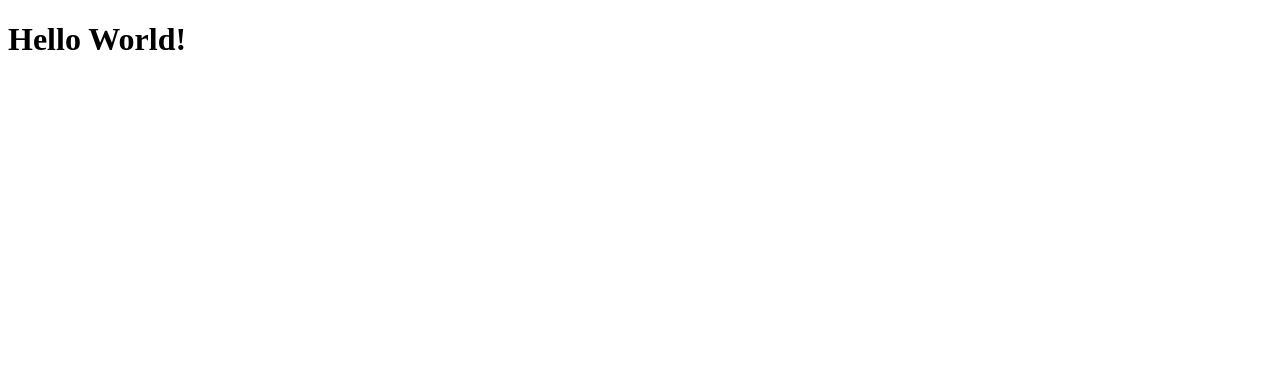
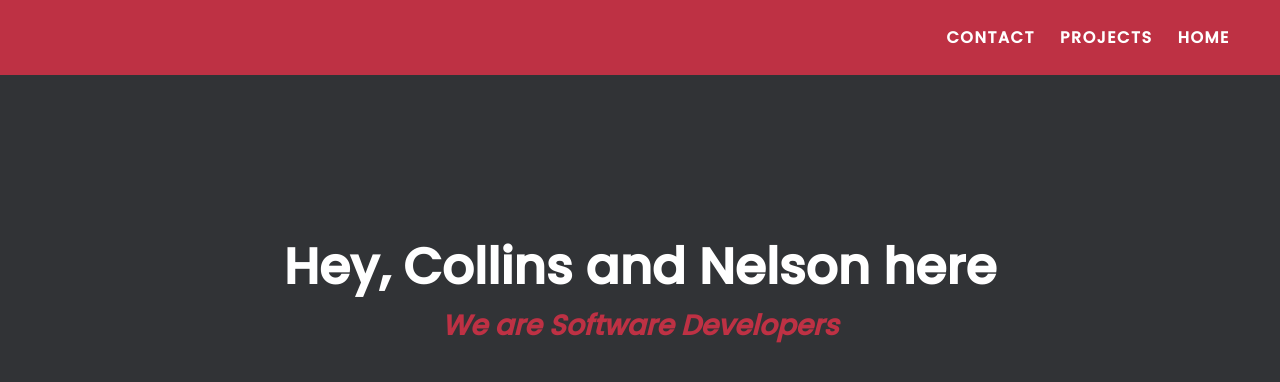
Before and after one commit to CrackedYoda/CollinsandNelson-Microverse, a plain HTML site: page index.html in a window 1280 px wide. Drawn offline with Linux system fonts and the light colour scheme; a web font is replaced by a local one.

Commit message:
portfolio commit one

```diff
--- a/css/style.css
+++ b/css/style.css
@@ -0,0 +1,61 @@
+@import url('https://fonts.googleapis.com/css2?family=Poppins:wght@200;400;500&display=swap');
+@import url('https://fonts.googleapis.com/css2?family=Chango&family=Poppins:wght@300&display=swap');
+
+@import url('https://fonts.googleapis.com/css2?family=Chango&family=Poppins:wght@300&display=swap');
+
+*{
+	margin:0px;
+
+	box-sizing: border-box;
+	font-family: 'Poppins', sans-serif;
+
+
+}
+
+nav{
+	width: 100%;
+	height: 75px;
+	background-color: #be3144;
+	line-height: 75px;
+	padding:0px 50px;
+
+
+}
+nav {
+
+	font-weight: bold;
+	letter-spacing: 1.5px;
+	color:white;
+	text-transform: uppercase;
+    float: right;
+}
+
+nav ul li {
+
+	list-style: none;
+    float: right;
+    padding-left: 25px;
+}
+
+.welcome-section{
+    justify-content: center;
+    align-items: center;
+    width: 100%;
+    height: 100vh;
+    background-color: #313336;
+}
+.introduction{
+    text-align: center;
+    justify-content: center;
+    padding-top: 18%;
+    color: white;
+}
+
+.intro-text1{
+    font-size: 3.125rem;
+}
+.intro-text2{
+    font-size: 1.75rem;
+    font-style: italic;
+    color: #be3144;
+}
--- a/index.html
+++ b/index.html
@@ -2,28 +2,33 @@
 <html lang="en">
   <head>
     <meta charset="UTF-8">
-    <title>Fork Me! FCC: Test Suite Template</title>
+    <title>Portfolio</title>
     <link rel="stylesheet" href="css/style.css">
   </head>
 
   <body>
     <script src="https://cdn.freecodecamp.org/testable-projects-fcc/v1/bundle.js"></script>
 
+    <nav id="navbar">
+      <ul id="nav-items">
 
+          <li><a href="#welcome-section"></a> Home</li>
+          <li><a href="#Projects"></a> Projects</li>
+          <li><a href="#contact"></a> Contact</li>
+      </ul>
+          </nav>
+          <section id="welcome-section" class="welcome-section">
 
-    <h1>Hello World!</h1>
-    <!--
+          <div id="introduction" class="introduction">
+      <h1 class="intro-text1">Hey, Collins and Nelson here</h1>
+      <h3 class="intro-text2">We are Software Developers</h3>
+      </div>
+          </section>
+          <section id="Projects">
 
-    Hello Camper!
+          </section>
 
-    For now, the test suite only works in Chrome!
-    Please read the README below in the JS Editor before beginning.
-    Feel free to delete this message once you have read it.
-    Good luck and Happy Coding!
-
-    - The freeCodeCamp Team
-
-    -->
+          <section id="contact"></section>
     <script  src="js/index.js"></script>
   </body>
 </html>
```
